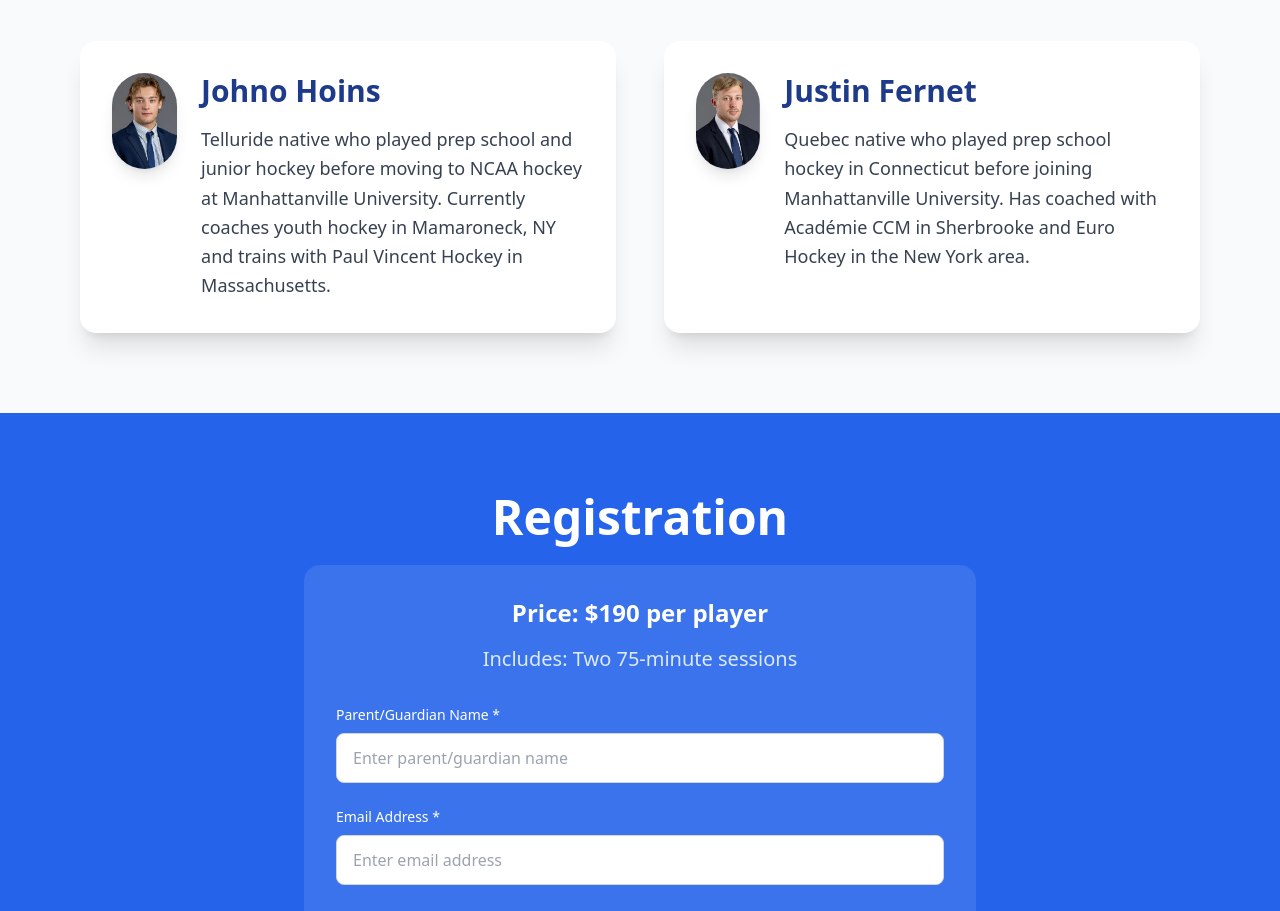
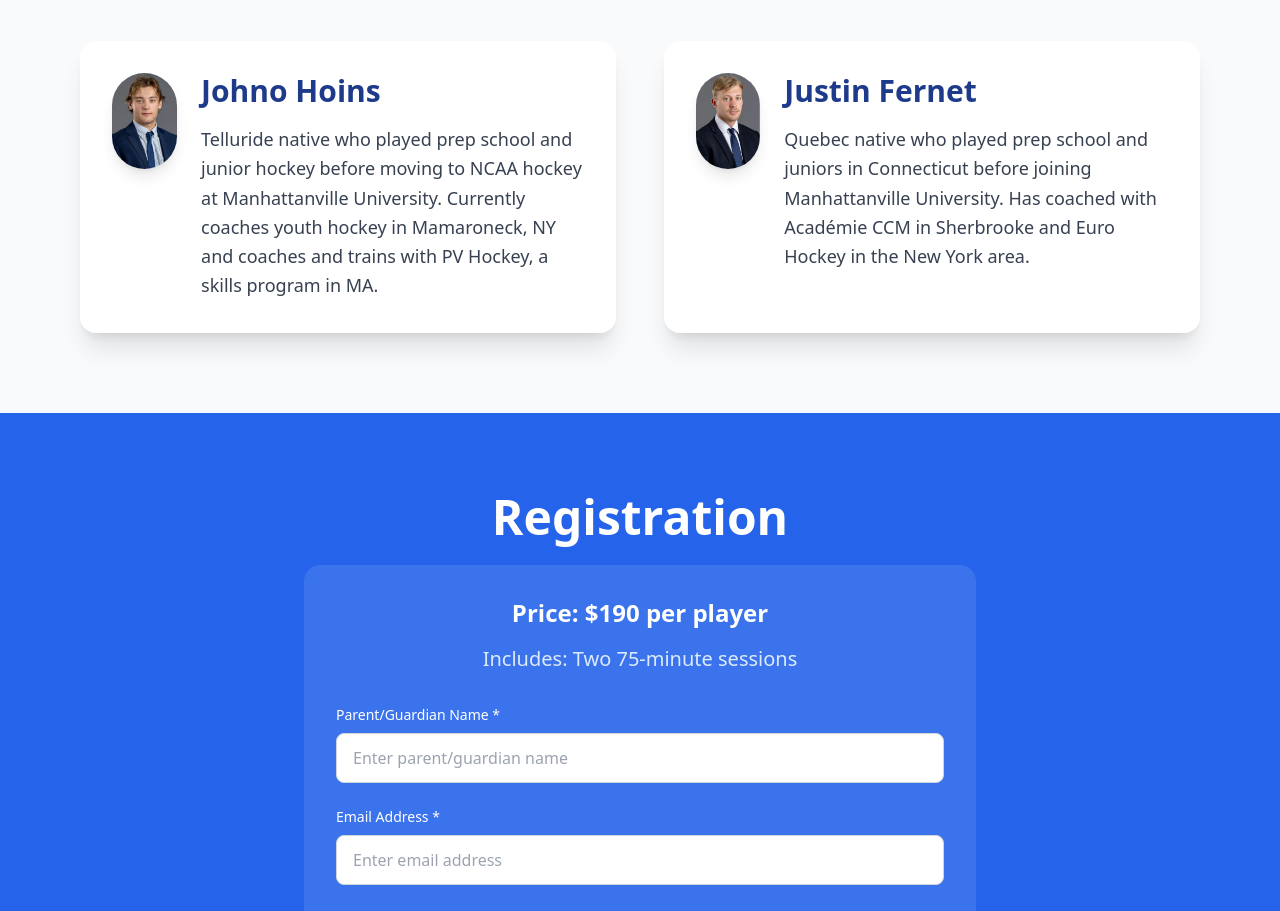
Before and after one commit to JohnoHoins/telluride-hockey-dev, a Next.js app: page / in a window 1280 px wide. Shown: the part 2040-2951 px from the top of the page. Built offline with nearby package versions, Linux system fonts and the light colour scheme.

Commit message:
feat: update both coach descriptions
- Johno: Changed to 'PV Hockey, a skills program in MA'
- Justin: Added 'juniors in Connecticut' to his background
- Both descriptions now more accurate and complete

```diff
--- a/app/page.tsx
+++ b/app/page.tsx
@@ -225,7 +225,7 @@ export default function Home() {
                   <h3 className="text-3xl font-bold mb-4 text-blue-900">Johno Hoins</h3>
                   <p className="text-gray-700 leading-relaxed text-lg">
                     Telluride native who played prep school and junior hockey before moving to NCAA hockey at Manhattanville University.
-                    Currently coaches youth hockey in Mamaroneck, NY and trains with Paul Vincent Hockey in Massachusetts.
+                    Currently coaches youth hockey in Mamaroneck, NY and coaches and trains with PV Hockey, a skills program in MA.
                   </p>
                 </div>
               </div>
@@ -240,7 +240,7 @@ export default function Home() {
                 <div>
                   <h3 className="text-3xl font-bold mb-4 text-blue-900">Justin Fernet</h3>
                   <p className="text-gray-700 leading-relaxed text-lg">
-                    Quebec native who played prep school hockey in Connecticut before joining Manhattanville University.
+                    Quebec native who played prep school and juniors in Connecticut before joining Manhattanville University.
                     Has coached with Académie CCM in Sherbrooke and Euro Hockey in the New York area.
                   </p>
                 </div>
```
